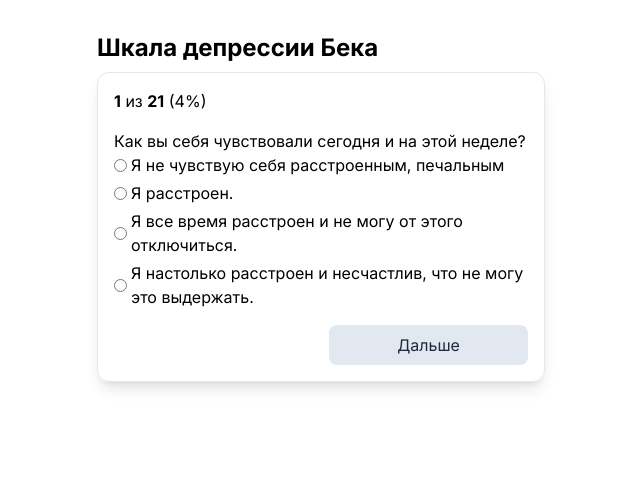
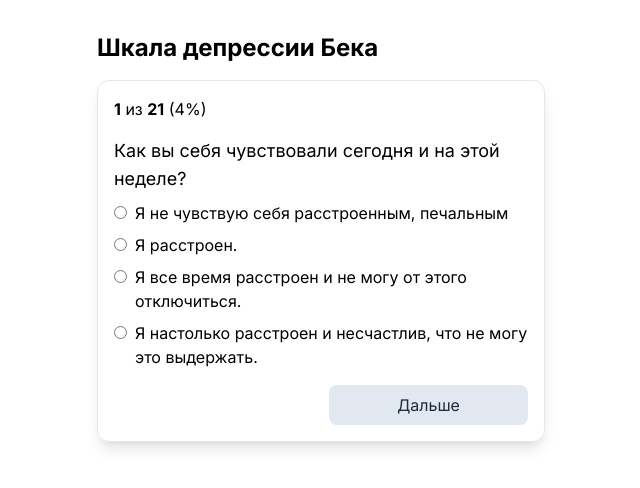
Before and after one commit to hdito/tests, a Next.js app: page / in a window 1280 px wide. Both pictures are taken after a click on the button "Начать тест". Shown: the top 488 px of the page, without its empty margins (319-959 px from the left). Built offline with nearby package versions, Linux system fonts and the light colour scheme.

Commit message:
Slightly change styles

```diff
--- a/src/components/TestForm.tsx
+++ b/src/components/TestForm.tsx
@@ -8,9 +8,9 @@ export function TestForm(): JSX.Element {
   if (progress === null)
     return (
       <>
-        <p className="mb-4">{description}</p>
+        <p className="mb-4 whitespace-pre-line">{description}</p>
         <button
-          className="rounded-lg bg-blue-200 px-4 py-2 text-sky-800"
+          className="w-full rounded-lg bg-blue-200 px-4 py-2 text-sky-800"
           onClick={() => onNextQuestion()}
         >
           Начать тест
--- a/src/components/TestFormQuestion.tsx
+++ b/src/components/TestFormQuestion.tsx
@@ -18,10 +18,10 @@ export function TestFormQuestion(): JSX.Element {
           ({Math.floor((((progress as number) + 1) / questions.length) * 100)}%)
         </span>
       </div>
-      <p className="">{questions[progress as number].text}</p>
-      <ul className="mb-4 flex flex-col gap-1">
+      <p className="mb-2 text-lg">{questions[progress as number].text}</p>
+      <ul className="mb-4 flex flex-col gap-2">
         {questions[progress as number].answers.map((answer) => (
-          <label className="flex items-center gap-1" key={answer.text}>
+          <label className="flex items-baseline gap-2" key={answer.text}>
             <input
               type="radio"
               name={(progress as number).toString()}
--- a/src/pages/index.tsx
+++ b/src/pages/index.tsx
@@ -30,7 +30,7 @@ const Test: NextPage<TestProps> = ({
       </Head>
       <main className={`${inter.variable} min-h-screen p-2 py-8 font-sans`}>
         <div className="m-auto max-w-md">
-          <h1 className="mb-2 text-2xl font-bold">{title}</h1>
+          <h1 className="mb-4 text-2xl font-bold">{title}</h1>
           <div className="rounded-xl border p-4 shadow-lg">
             <TestContextProvider
               description={description}
@@ -57,17 +57,17 @@ export const getStaticProps: GetStaticProps<TestProps> = () => {
       questions: beckQuestions,
       results: [
         { from: 0, text: "У вас нет симптомов депрессии." },
-      {
+        {
           from: 10,
           text: "У вас есть симптомы лёгкой депрессии (субдепрессии).",
-      },
+        },
         { from: 16, text: "У вас есть симптомы умеренной депрессии." },
-      {
+        {
           from: 20,
           text: "У вас есть симптомы выраженной депрессии (средней тяжести).",
         },
         { from: 30, text: "У вас есть симптомы тяжёлой депрессии." },
-        ],
-      },
+      ],
+    },
   };
 };
```
